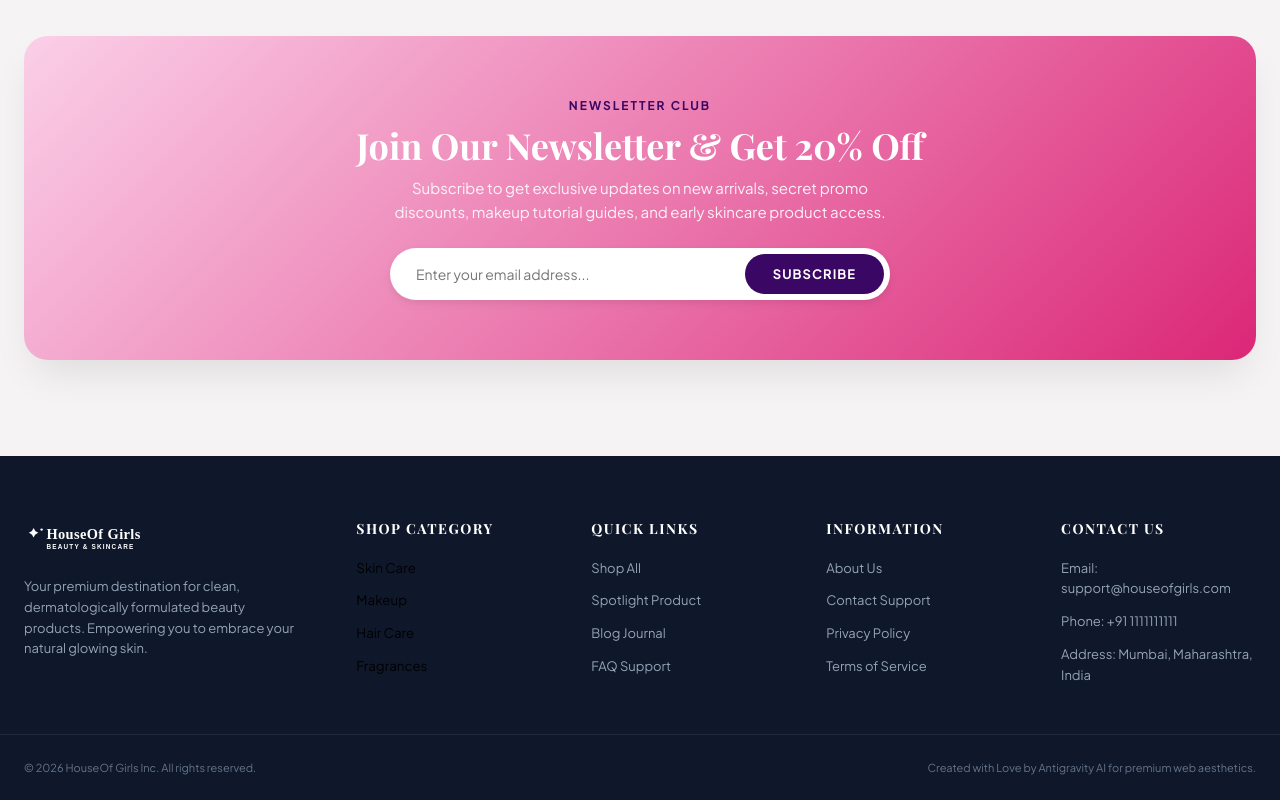
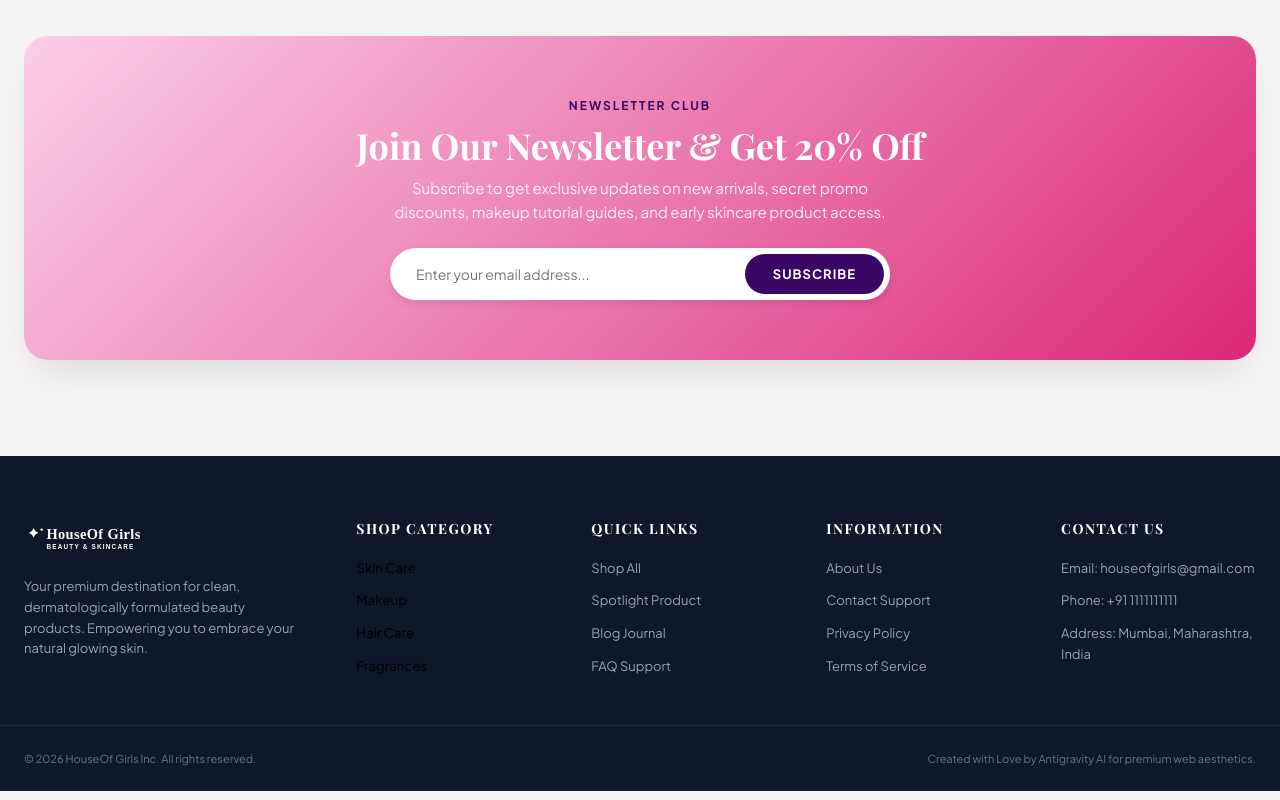
Before and after one commit to rajnishSharmaaDeveloper/houseofgirls, a React (Vite) app: page / in a window 1280 px wide. Shown: the part 5238-6038 px from the top of the page. Built offline with nearby package versions, Linux system fonts and the light colour scheme; a web font is replaced by a local one.

Commit message:
Update footer email to houseofgirls@gmail.com

```diff
--- a/src/components/Footer.jsx
+++ b/src/components/Footer.jsx
@@ -50,7 +50,7 @@ export default function Footer({ onCategoryChange }) {
         <div>
           <h4 className="footer-title">Contact Us</h4>
           <ul className="footer-links" style={{ color: '#94a3b8' }}>
-            <li>Email: support@houseofgirls.com</li>
+            <li>Email: houseofgirls@gmail.com</li>
             <li>Phone: +91 1111111111</li>
             <li>Address: Mumbai, Maharashtra, India</li>
           </ul>
```
